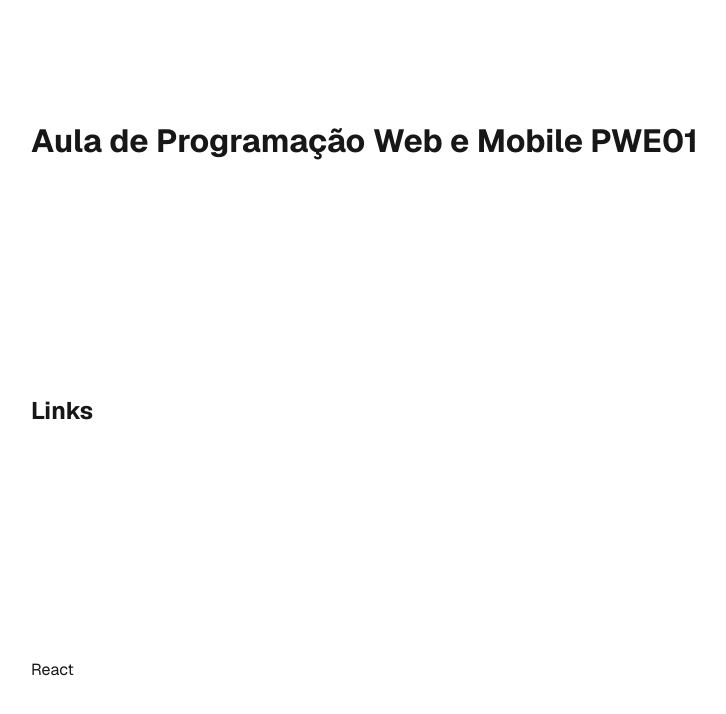
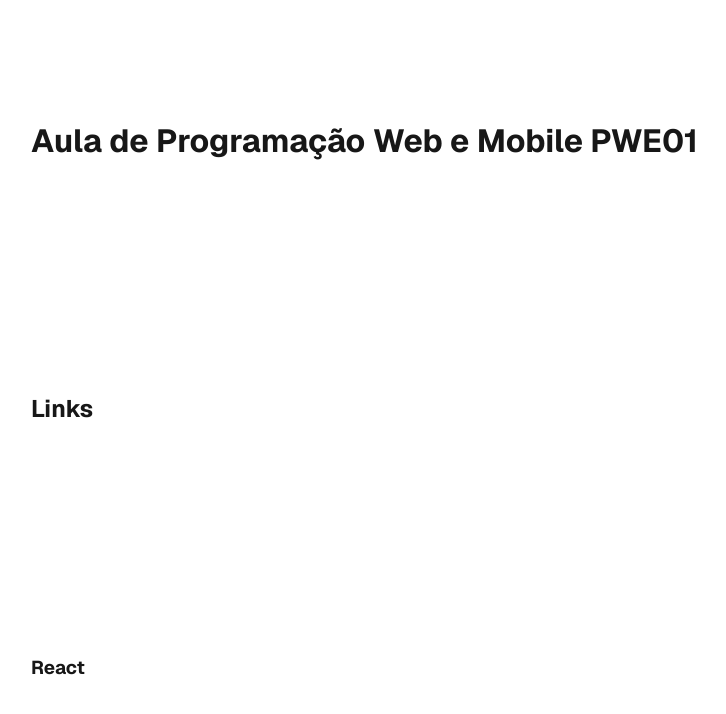
Before and after one commit to Gustavo-Henrique-glitch/programacaowebemobile, a Next.js app in the folder pwe01/: page / in a window 1280 px wide. Shown: the top 714 px of the page, without its empty margins (269-995 px from the left). Built offline with nearby package versions, Linux system fonts and the light colour scheme.

Commit message:
melhoria

```diff
--- a/pwe01/app/page.js
+++ b/pwe01/app/page.js
@@ -9,9 +9,11 @@ export default function Home() {
             Aula de Programação Web e Mobile PWE01
           </h1>
           <h2>Links</h2>
-          <ul>
+          <h3>
+            <ul>
             <l1><a href="https://react.dev/"> React</a></l1>
-          </ul>
+            </ul>
+          </h3>
 
       </main>
     </div>
```
